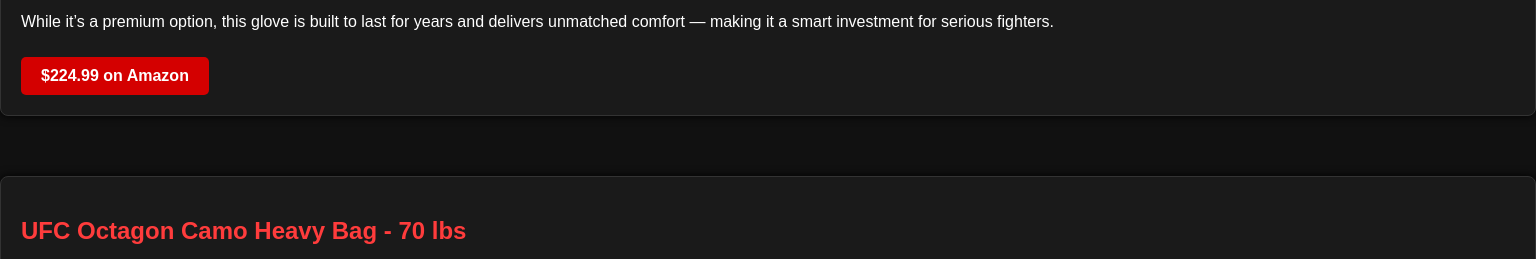
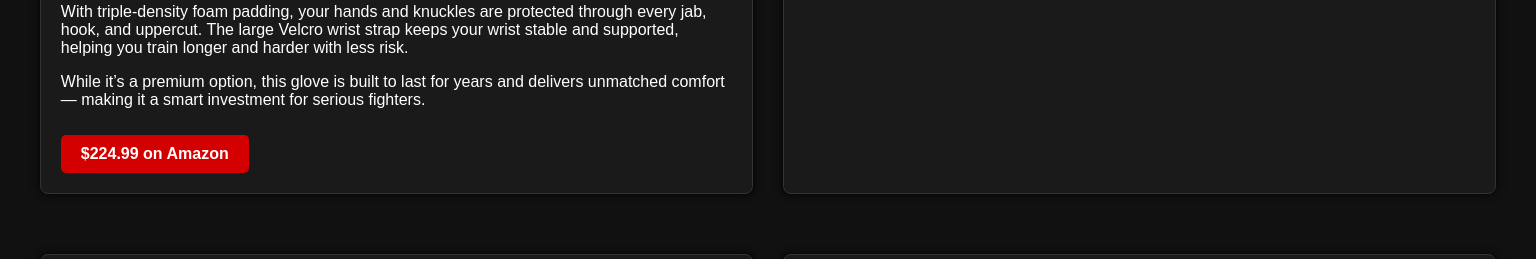
Before and after one commit to GunnarDearringer/RingKings, a plain HTML site: page index.html in a window 1536 px wide. Shown: the part 2305-2564 px from the top of the page. Drawn offline with Linux system fonts and the light colour scheme.

Commit message:
Update index.html

```diff
--- a/index.html
+++ b/index.html
@@ -13,16 +13,10 @@
   justify-content: center;
   gap: 30px; /* spacing between items */
 }
-
 @media (min-width: 1500px) {
   .product {
-    flex: 0 1 calc(50% - 30px); /* two items side by side */
+    flex: 0 1 calc(45% - 20px);
   }
-}
-   .product-grid {
-  display: flex;
-  flex-direction: column;
-  gap: 30px;
 }
   .text-toggle {
   display: none; /* hidden by default */
```
